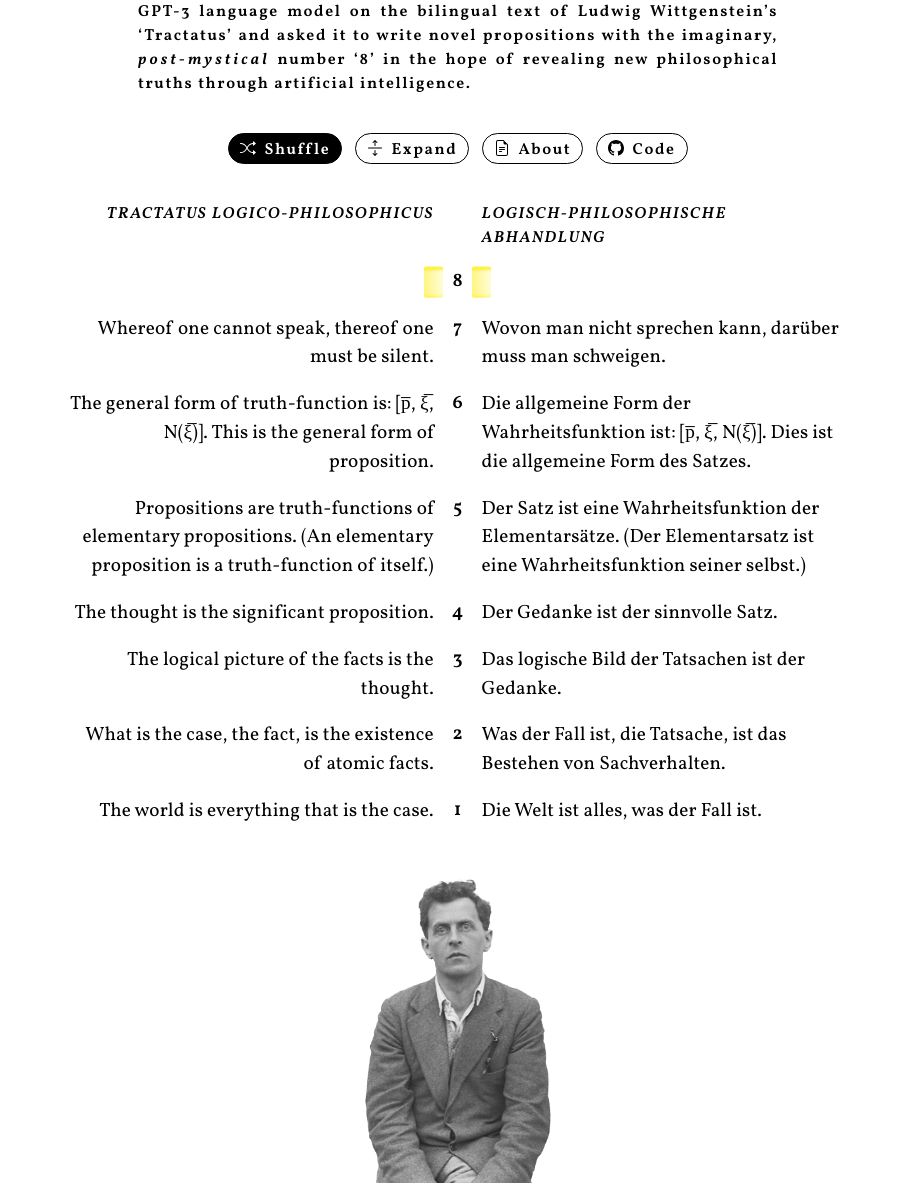
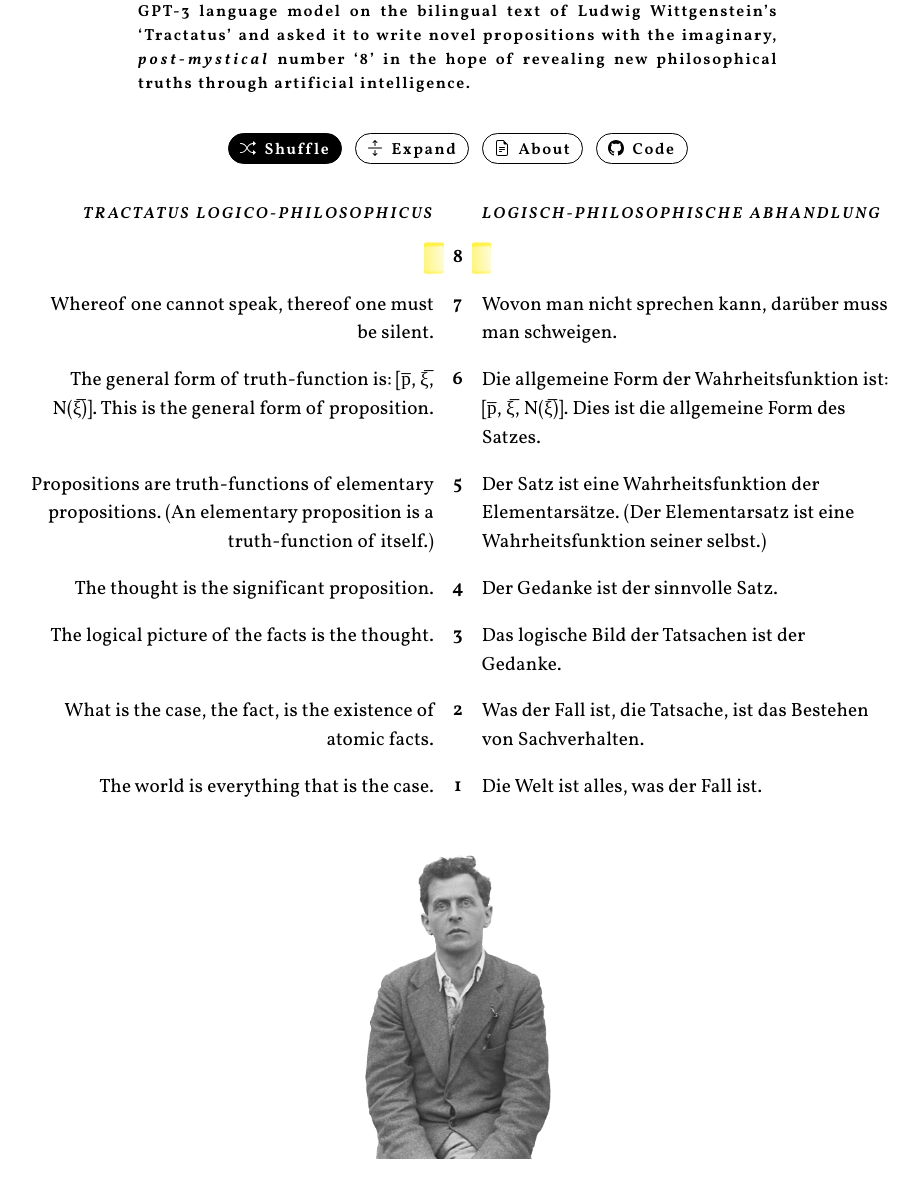
Before and after one commit to maxbbraun/wittgenstein, a Flask app: template frontend/templates/index.html in a window 1280 px wide. Shown: the part 200-1383 px from the top of the page, without its empty margins (182-1101 px from the left). After the commit the page ends 1359 px from the top, so only its background shows below. Run offline with Flask 2, Linux system fonts and the light colour scheme; the template is opened without the code that fills it, so the values that code supplies are empty.

Commit message:
Layout width adjustments

```diff
--- a/frontend/templates/index.html
+++ b/frontend/templates/index.html
@@ -26,7 +26,7 @@
       .centered {
         margin-left: auto;
         margin-right: auto;
-        max-width: 55rem;
+        max-width: 60rem;
       }
 
       .content {
@@ -86,7 +86,7 @@
         font-weight: 600;
         font-style: italic;
         text-transform: uppercase;
-        letter-spacing: 0.1rem;
+        letter-spacing: 0.15rem;
         line-height: 1.5rem;
         vertical-align: top;
       }
```
